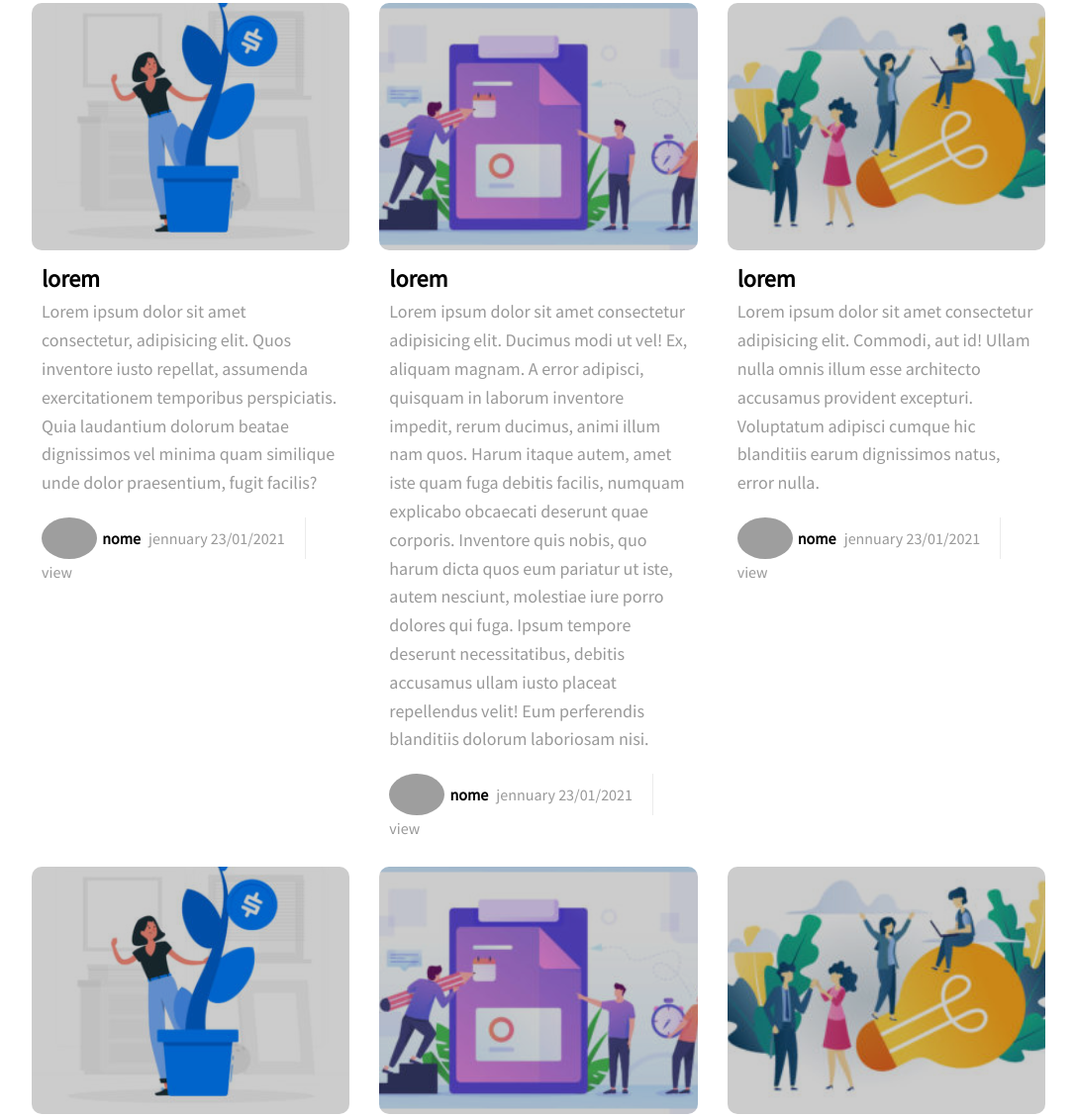
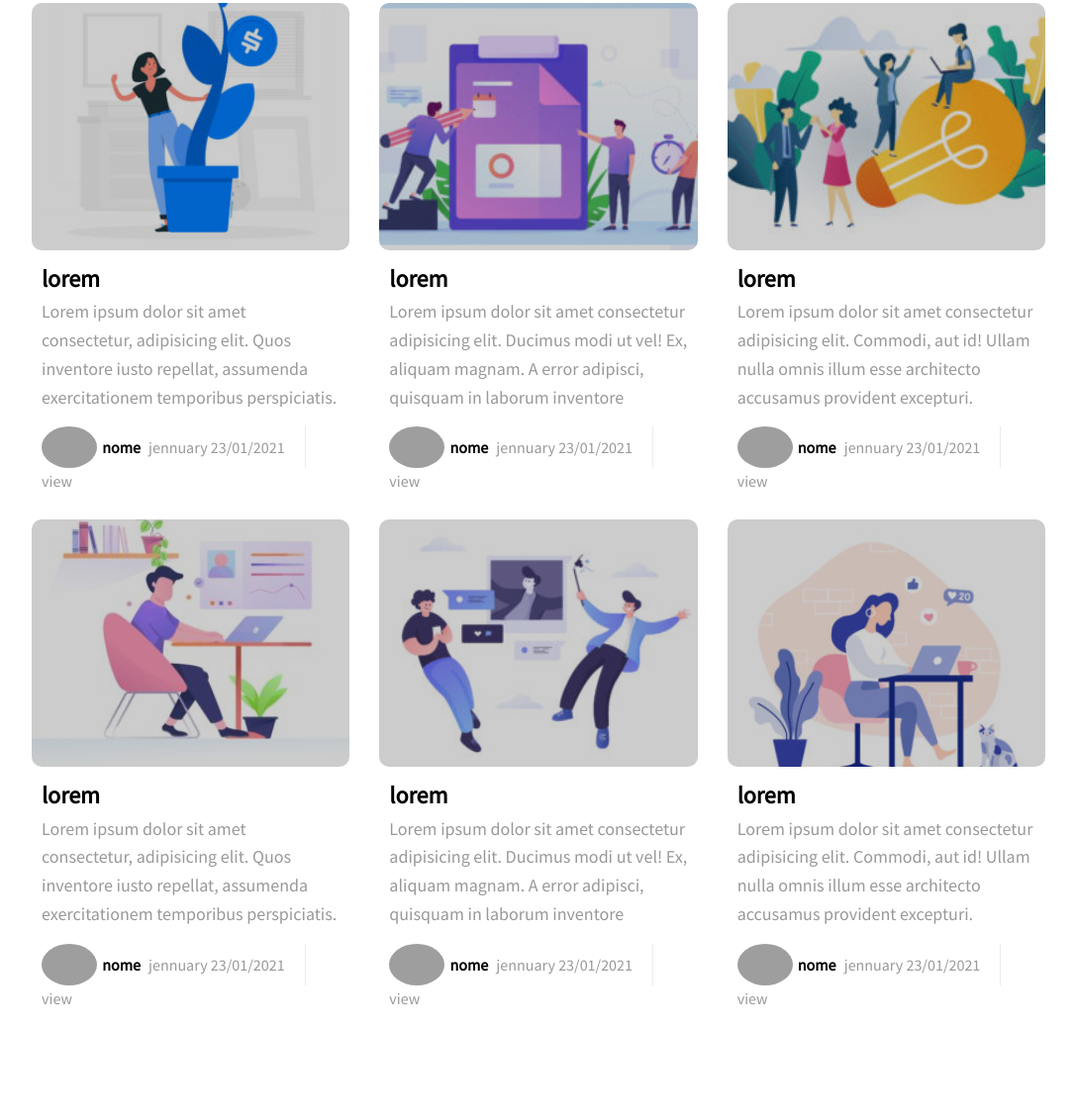
Before and after one commit to parisking93/htmlcss-wp, a plain HTML site: page bonus/index.html in a window 1280 px wide. Shown: the part 824-1953 px from the top of the page at 99% size, without its empty margins (96-1183 px from the left). After the commit the page ends 1872 px from the top, so only its background shows below. Drawn offline with Linux system fonts and the light colour scheme; grey boxes are pictures that could not be loaded.

Commit message:
add overflow+ img

```diff
--- a/bonus/css/style.css
+++ b/bonus/css/style.css
@@ -25,6 +25,18 @@ body{
 .allineamento{
     vertical-align: middle;
 }
+.overflow-auto110{
+    height: 110px;
+    overflow: auto;
+}
+ /* Hide scrollbar for Chrome, Safari */
+ .hidescroll::-webkit-scrollbar {
+    display: none;
+  }
+  /* Hide scrollbar for Firefox */
+  .hidescroll{
+    scrollbar-width: none;  /* Firefox */
+  }
 /* FINE COMMONS */
 /* intestazione  */
 header{
@@ -95,10 +107,12 @@ main .container-alto{
     float: left;
     line-height: 1.6;
 }
+
 .text .img{
     height: 250px;
     border-radius: 10px;
 }
+/* IMG PRIMA RIGA  */
 .text .img.sinistra{
     background-image: url(../img/img-1.jpg);
     background-size: cover;
@@ -115,6 +129,21 @@ main .container-alto{
     background-size: cover;
     background-position: center;
 }
+/* FINE IMG PRIMA RIGA  */
+/* IMG SECONDA RIGA  */
+.text .img.sinistra.riga2{
+    background-image: url(../img/img-4.jpg);
+}
+.text .img.centro.riga2{
+    background-image: url(../img/img-5.jpg);
+    background-size: cover;
+}
+.text .img.destra.riga2{
+    background-image: url(../img/img-6.jpg);
+    background-size: cover;
+
+}
+/* FINE IMG SECONDA RIGA  */
 .text section{
     width: calc(100% / 3 - 20px);
 }
@@ -150,13 +179,3 @@ main .container-alto{
     clear: both;
 }
 /* fine corpo della pagina */
-/* fine pagina  */
-footer{
-    height: 70px;
-    line-height: 70px;
-    text-align: center;
-}
-.cuore{
-    color: red;
-    font-size: 24px;
-}
--- a/bonus/index.html
+++ b/bonus/index.html
@@ -55,7 +55,7 @@
                     </div>
                     <div class="descrizione">
                         <h2>lorem</h2>
-                        <p class="font-size18 color-font">Lorem ipsum dolor sit amet consectetur, adipisicing elit. Quos inventore iusto repellat, assumenda exercitationem temporibus perspiciatis. Quia laudantium dolorum beatae dignissimos vel minima quam similique unde dolor praesentium, fugit facilis?</p>
+                        <p class="font-size18 color-font overflow-auto110 hidescroll">Lorem ipsum dolor sit amet consectetur, adipisicing elit. Quos inventore iusto repellat, assumenda exercitationem temporibus perspiciatis. Quia laudantium dolorum beatae dignissimos vel minima quam similique unde dolor praesentium, fugit facilis?</p>
                         <div class="cointainer-avatar color-font">
                             <img class="allineamento" src="https://cdn2.iconfinder.com/data/icons/avatars-99/62/avatar-370-456322-512.png" alt="">
                             <span class="data allineamento"> <strong>nome</strong> jennuary 23/01/2021</span>
@@ -72,7 +72,7 @@
                     </div>
                     <div class="descrizione">
                         <h2>lorem</h2>
-                        <p class="font-size18 color-font">Lorem ipsum dolor sit amet consectetur adipisicing elit. Ducimus modi ut vel! Ex, aliquam magnam. A error adipisci, quisquam in laborum inventore impedit, rerum ducimus, animi illum nam quos. Harum itaque autem, amet iste quam fuga debitis facilis, numquam explicabo obcaecati deserunt quae corporis. Inventore quis nobis, quo harum dicta quos eum pariatur ut iste, autem nesciunt, molestiae iure porro dolores qui fuga. Ipsum tempore deserunt necessitatibus, debitis accusamus ullam iusto placeat repellendus velit! Eum perferendis blanditiis dolorum laboriosam nisi.</p>
+                        <p class="font-size18 color-font overflow-auto110 hidescroll">Lorem ipsum dolor sit amet consectetur adipisicing elit. Ducimus modi ut vel! Ex, aliquam magnam. A error adipisci, quisquam in laborum inventore impedit, rerum ducimus, animi illum nam quos. Harum itaque autem, amet iste quam fuga debitis facilis, numquam explicabo obcaecati deserunt quae corporis. Inventore quis nobis, quo harum dicta quos eum pariatur ut iste, autem nesciunt, molestiae iure porro dolores qui fuga. Ipsum tempore deserunt necessitatibus, debitis accusamus ullam iusto placeat repellendus velit! Eum perferendis blanditiis dolorum laboriosam nisi.</p>
                         <div class="cointainer-avatar color-font">
                             <img class="allineamento" src="https://cdn2.iconfinder.com/data/icons/avatars-99/62/avatar-370-456322-512.png" alt="">
                             <span class="data allineamento"> <strong>nome</strong> jennuary 23/01/2021</span>
@@ -91,7 +91,7 @@
                     </div>
                     <div class="descrizione">
                         <h2>lorem</h2>
-                        <p class="font-size18 color-font">Lorem ipsum dolor sit amet consectetur adipisicing elit. Commodi, aut id! Ullam nulla omnis illum esse architecto accusamus provident excepturi. Voluptatum adipisci cumque hic blanditiis earum dignissimos natus, error nulla.</p>
+                        <p class="font-size18 color-font overflow-auto110 hidescroll">Lorem ipsum dolor sit amet consectetur adipisicing elit. Commodi, aut id! Ullam nulla omnis illum esse architecto accusamus provident excepturi. Voluptatum adipisci cumque hic blanditiis earum dignissimos natus, error nulla.</p>
                         <div class="cointainer-avatar color-font">
                             <img class="allineamento" src="https://cdn2.iconfinder.com/data/icons/avatars-99/62/avatar-370-456322-512.png" alt="">
                             <span class="data allineamento"> <strong>nome</strong> jennuary 23/01/2021</span>
@@ -106,13 +106,13 @@
             <div class='text'>
                 <!-- prima colonna -->
                 <section>
-                    <div class="img sinistra">
+                    <div class="img sinistra riga2">
                         <div class="sfondo-nero radio10px">
                         </div>
                     </div>
                     <div class="descrizione">
                         <h2>lorem</h2>
-                        <p class="font-size18 color-font">Lorem ipsum dolor sit amet consectetur, adipisicing elit. Quos inventore iusto repellat, assumenda exercitationem temporibus perspiciatis. Quia laudantium dolorum beatae dignissimos vel minima quam similique unde dolor praesentium, fugit facilis?</p>
+                        <p class="font-size18 color-font overflow-auto110 hidescroll">Lorem ipsum dolor sit amet consectetur, adipisicing elit. Quos inventore iusto repellat, assumenda exercitationem temporibus perspiciatis. Quia laudantium dolorum beatae dignissimos vel minima quam similique unde dolor praesentium, fugit facilis?</p>
                         <div class="cointainer-avatar color-font">
                             <img class="allineamento" src="https://cdn2.iconfinder.com/data/icons/avatars-99/62/avatar-370-456322-512.png" alt="">
                             <span class="data allineamento"> <strong>nome</strong> jennuary 23/01/2021</span>
@@ -123,13 +123,13 @@
                 <!-- fine prima colonna  -->
                 <!-- seconda colonna  -->
                 <section class="centrale">
-                    <div class="img centro">
+                    <div class="img centro riga2">
                         <div class="sfondo-nero radio10px">
                         </div>
                     </div>
                     <div class="descrizione">
                         <h2>lorem</h2>
-                        <p class="font-size18 color-font">Lorem ipsum dolor sit amet consectetur adipisicing elit. Ducimus modi ut vel! Ex, aliquam magnam. A error adipisci, quisquam in laborum inventore impedit, rerum ducimus, animi illum nam quos. Harum itaque autem, amet iste quam fuga debitis facilis, numquam explicabo obcaecati deserunt quae corporis. Inventore quis nobis, quo harum dicta quos eum pariatur ut iste, autem nesciunt, molestiae iure porro dolores qui fuga. Ipsum tempore deserunt necessitatibus, debitis accusamus ullam iusto placeat repellendus velit! Eum perferendis blanditiis dolorum laboriosam nisi.</p>
+                        <p class="font-size18 color-font overflow-auto110 hidescroll">Lorem ipsum dolor sit amet consectetur adipisicing elit. Ducimus modi ut vel! Ex, aliquam magnam. A error adipisci, quisquam in laborum inventore impedit, rerum ducimus, animi illum nam quos. Harum itaque autem, amet iste quam fuga debitis facilis, numquam explicabo obcaecati deserunt quae corporis. Inventore quis nobis, quo harum dicta quos eum pariatur ut iste, autem nesciunt, molestiae iure porro dolores qui fuga. Ipsum tempore deserunt Lorem ipsum dolor sit, amet consectetur adipisicing elit. Eos, sit.</p>
                         <div class="cointainer-avatar color-font">
                             <img class="allineamento" src="https://cdn2.iconfinder.com/data/icons/avatars-99/62/avatar-370-456322-512.png" alt="">
                             <span class="data allineamento"> <strong>nome</strong> jennuary 23/01/2021</span>
@@ -141,14 +141,14 @@
                 <!-- fine seconda colonna  -->
                 <!-- terza colonna  -->
                 <section>
-                    <div class="img destra">
+                    <div class="img destra riga2">
                         <div class="sfondo-nero radio10px">
 
                         </div>
                     </div>
                     <div class="descrizione">
                         <h2>lorem</h2>
-                        <p class="font-size18 color-font">Lorem ipsum dolor sit amet consectetur adipisicing elit. Commodi, aut id! Ullam nulla omnis illum esse architecto accusamus provident excepturi. Voluptatum adipisci cumque hic blanditiis earum dignissimos natus, error nulla.</p>
+                        <p class="font-size18 color-font overflow-auto110 hidescroll">Lorem ipsum dolor sit amet consectetur adipisicing elit. Commodi, aut id! Ullam nulla omnis illum esse architecto accusamus provident excepturi. Voluptatum adipisci cumque hic blanditiis earum dignissimos natus, error nulla.</p>
                         <div class="cointainer-avatar color-font">
                             <img class="allineamento" src="https://cdn2.iconfinder.com/data/icons/avatars-99/62/avatar-370-456322-512.png" alt="">
                             <span class="data allineamento"> <strong>nome</strong> jennuary 23/01/2021</span>
@@ -162,8 +162,5 @@
         </div>
     </main>
     <!-- fine corpo della pagina  -->
-    <footer>
-        <span class="font-size18">Design with<span class="cuore"> &heartsuit;</span> </span>
-    </footer>
 </body>
 </html>
```
